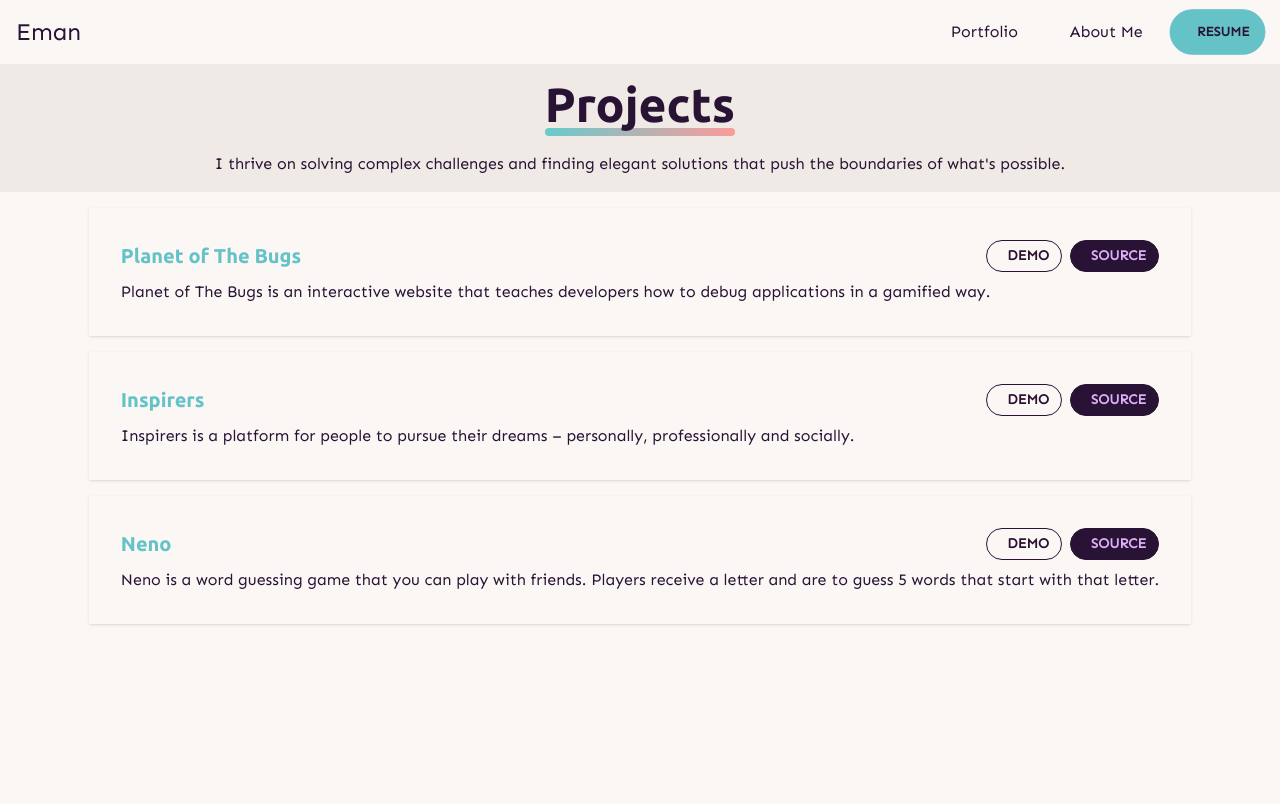
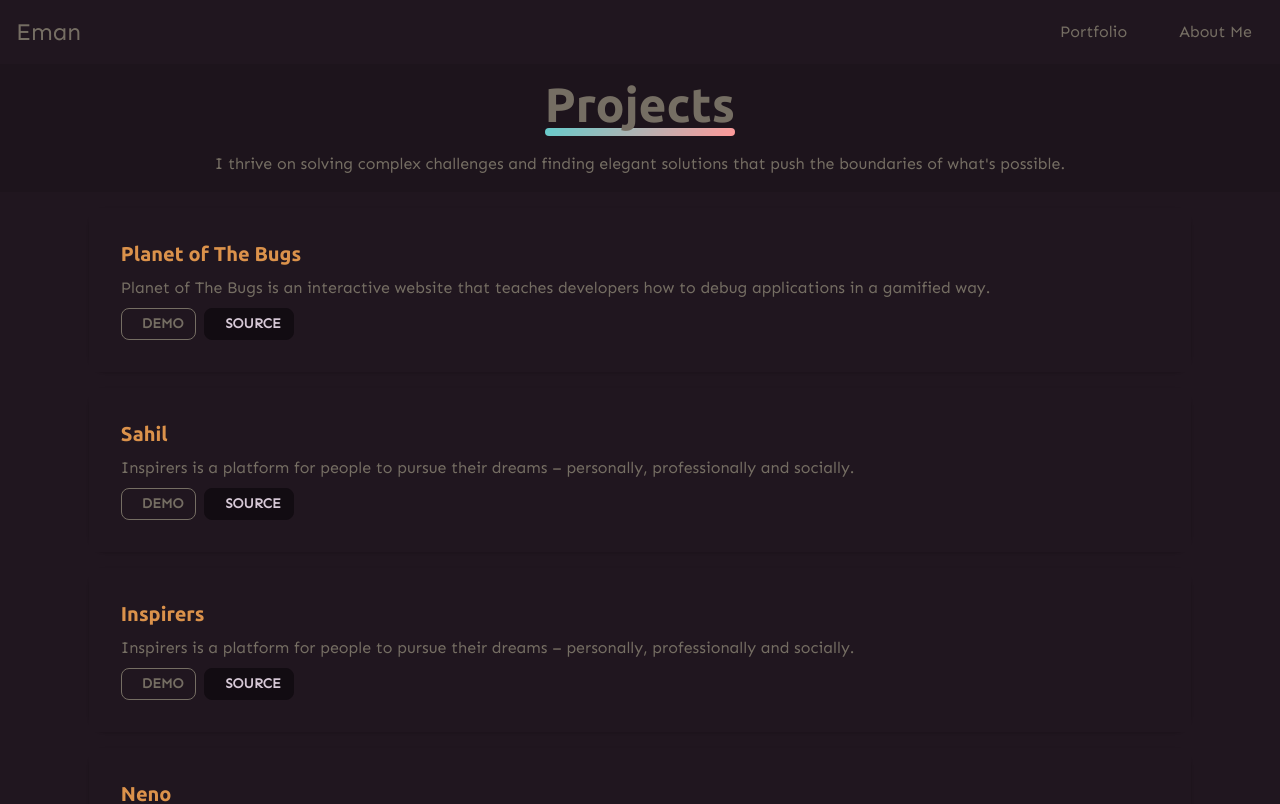
Before and after one commit to Emmanuel-Melon/eman-website, a SvelteKit app: page /portfolio in a window 1280 px wide. Shown: the top 804 px of the page. Built offline with nearby package versions, Linux system fonts and the light colour scheme.

Commit message:
feat: theme change

```diff
--- a/src/components/Experience.svelte
+++ b/src/components/Experience.svelte
@@ -7,35 +7,6 @@
 	import ExperienceCard from './ExperienceCard.svelte';
 	import { customGradient } from './utils/ui';
 	const experiences = [
-		{
-			id: 1,
-			name: 'MindsDB',
-			description:
-				'MindsDB is a fast-growing open-source infrastructure company that enables developers to quickly integrate machine learning into applications. In-Database Machine Learning: For time-series & anomaly detection.',
-			tags: ['Svelte', 'Node'],
-			image: mindsdb,
-			location: "San Jose, California, United States",
-			url: "",
-			title: 'Integrations Maintainer',
-			duration: 'June 2023 - Present',
-			stack: [
-				{
-					title: 'Python'
-				},
-				{
-					title: 'PostgreSQL'
-				},
-				{
-					title: 'SnowFlake'
-				},
-				{
-					title: 'MongoDB'
-				},
-				{
-					title: 'ClickHouse'
-				}
-			]
-		},
 		{
 			id: 2,
 			name: 'Planet Of The Bugs',
@@ -131,10 +102,6 @@
 
 <SectionWrapper>
 	<div>
-		<div class="text-center space-y-4 bg-base-200 p-8">
-			<h3 class="text-3xl font-bold">Experiences</h3>
-			<p>As a software developer with over 5 years of experience, I always strive to add value and I take a proactive approach to my work and place a strong emphasis on clear and effective communication.</p>
-		</div>
 		<div class="space-y-4 p-8 w-9/12 mx-auto">
 			{#each experiences as experience}
 				<ExperienceCard {experience} />
--- a/src/components/ExperienceCard.svelte
+++ b/src/components/ExperienceCard.svelte
@@ -19,18 +19,16 @@
 
 <div class="card rounded-none lg:card-side bg-base-100 shadow">
 	<div class="card-body">
-		<div class="flex items-center gap-2">
-			<h2 class="card-title text-2xl">{experience.title}</h2>
-			<div class="badge badge-lg">{experience.duration}</div>
+		<div class="flex justify-between items-center">
+			<h3 class="card-title text-3xl text-primary">{experience.title}</h3>
 		</div>
-		<h3 class="text-primary">
-			<a class="link link-hover" href={experience.url}>{experience.name}</a> <span class="text-neutral-focus"> - {experience.location}</span>
-		</h3>
+		<div class="flex justify-between items-center text-accent">
+			<a class="link link-hover gap-4" href={experience.url}><iconify-icon icon="ri:briefcase-line" /> {experience.name}</a>
+		</div>
 		<p>{experience.description}</p>
-		<div class="divider">Tech Stack</div>
 		<div class="flex gap-2 items-center">
 			{#each experience.stack as { title }}
-				<div class="badge badge-lg badge-outline">{title}</div>
+				<div class="badge badge-lg badge-secondary">{title}</div>
 			{/each}
 		</div>
 	</div>
--- a/src/components/Header.svelte
+++ b/src/components/Header.svelte
@@ -26,7 +26,7 @@
 			{#each links as { icon, title, href }}
 				<li><a {href}><iconify-icon {icon} />{title}</a></li>
 			{/each}
-			<li><a class="btn btn-primary" href='https://docs.google.com/document/d/1R3nD1VyCwJjwhzpoz8jDn0aKqxoyN2kVRkpHTip4HPY/edit?usp=sharing' target="_blank"><iconify-icon icon='ri:article-line' />Resume</a></li>
+
 		</ul>
 	</div>
 </nav>
--- a/src/components/Interests/InterestCard.svelte
+++ b/src/components/Interests/InterestCard.svelte
@@ -6,27 +6,12 @@
 <div class={`flex ${ interest.position === "left" ? "flex-row" : "flex-row-reverse"}`}>
     <div class="w-3/4 bg-base-100 card rounded-none shadow">
         <div class="card-body">
-            <div class="bg-secondary text-secondary bg-opacity-5 w-fit p-2 rounded-md">
+            <div class="bg-accent text-secondary bg-opacity-5 w-fit p-2 rounded-md">
                 <iconify-icon icon={interest.icon} height="32" width="32" />
             </div>
           <h2 class="card-title text-primary">{interest.title}</h2>
           <p>{interest.description}</p>
         </div>
     </div>
-    <div class={`w-1/4 stats stats-vertical shadow rounded-none border-accent border-double ${ interest.position === "left" ? "border-l-4" : "border-r-4"}`}>
-        <div class="stat">
-          <div class="stat-title">{interest.first.label}</div>
-          <div class="stat-value">{interest.first.value}</div>
-        </div>
 
-        <div class="stat">
-          <div class="stat-title">{interest.second.label}</div>
-          <div class="stat-value">{interest.second.value}</div>
-        </div>
-
-        <div class="stat">
-          <div class="stat-title">{interest.third.label}</div>
-          <div class="stat-value">{interest.third.value}</div>
-        </div>
-      </div>
 </div>
--- a/src/components/Interests/InterestsList.svelte
+++ b/src/components/Interests/InterestsList.svelte
@@ -52,7 +52,7 @@
 <SectionWrapper>
     <div class="h-full">
         <div class="text-center space-y-4 bg-base-200 p-8 mb-4">
-            <h3 class="text-3xl font-bold">Things I'm Passionate About</h3>
+            <h3 class="text-3xl font-bold text-primary">Things I'm Passionate About</h3>
             <p>
                 Join me on this journey as we explore the endless possibilities of software development,
                 push boundaries, and create impactful solutions together. Let's build something
--- a/src/components/Projects/ProjectOverview.svelte
+++ b/src/components/Projects/ProjectOverview.svelte
@@ -8,23 +8,23 @@
 	*/
 </script>
 
-<div class="card lg:card-side bg-base-100 shadow rounded-none">
+<div class="card lg:card-side bg-base-200 shadow">
 
 	<div class="card-body bg-base-100">
 		<div class="flex items-center justify-between">
 			<h2 class="card-title text-primary text-xl">
 				{project.title}
 			</h2>
-			<div class="flex justify-center items-center gap-2">
-				<button class="btn btn-sm btn-outline flex gap-2 items-center"
-					><iconify-icon icon="ri:computer-line" /> Demo</button
-				>
-				<button class="btn btn-sm flex gap-2 items-center"
-					><iconify-icon icon="ri:code-s-slash-line" /> Source</button
-				>
-			</div>
 		</div>
 		<p>{project.description}</p>
+		<div class="card-actions flex-start gap-2">
+			<button class="btn btn-sm btn-outline flex gap-2 items-center"
+				><iconify-icon icon="ri:computer-line" /> Demo</button
+			>
+			<button class="btn btn-sm flex gap-2 items-center"
+				><iconify-icon icon="ri:code-s-slash-line" /> Source</button
+			>
+		</div>
 	</div>
 
 </div>
--- a/src/components/Projects/ProjectsList.svelte
+++ b/src/components/Projects/ProjectsList.svelte
@@ -12,7 +12,16 @@
             demo: ""
         },
         {
-            id: 2,
+            id: 3,
+            title: "Sahil",
+            description: "Inspirers is a platform for people to pursue their dreams – personally, professionally and socially.",
+            tags: ["Svelte", "Node"],
+            image: cover,
+            source: "",
+            demo: ""
+        },
+        {
+            id: 3,
             title: "Inspirers",
             description: "Inspirers is a platform for people to pursue their dreams – personally, professionally and socially.",
             tags: ["Svelte", "Node"],
@@ -21,7 +30,7 @@
             demo: ""
         },
         {
-            id: 2,
+            id: 4,
             title: "Neno",
             description: "Neno is a word guessing game that you can play with friends. Players receive a letter and are to guess 5 words that start with that letter.",
             tags: ["Svelte", "Node"],
--- a/src/routes/+page.svelte
+++ b/src/routes/+page.svelte
@@ -1,6 +1,5 @@
 <script>
 	import Hero from '../components/Hero.svelte';
-
 	import InterestsList from '../components/Interests/InterestsList.svelte';
 	import Bio from '../components/Bio.svelte';
 	import Experience from '../components/Experience.svelte';
--- a/src/routes/about/+page.svelte
+++ b/src/routes/about/+page.svelte
@@ -6,19 +6,9 @@
 
 <div class="text-center space-y-4 bg-base-200 p-4 mb-4">
   <h1 class={`text-5xl font-bold mx-auto ${customGradient()}`}>Who Am I?</h1>
-	<p>
-		I thrive on solving complex challenges and finding elegant solutions that push the boundaries
-		of what's possible.
-	</p>
 </div>
 <SectionWrapper>
-	<div class="space-y-4 text-center">
-
-		<div
-			class="card flex-col md:flex-row mx-auto  card-side bg-base-100 rounded-none shadow w-11/12 md:w-3/4 max-w-4xl"
-		>
-			<div class="card-body  flex justify-center items-center">
-				<div class="space-y-4 ">
+	<div class="space-y-4 text-center w-3/5">
 		<h2 class="card-title text-center w-fit mx-auto">The Energy Man</h2>
 		<p>
 			With over 4 years of experience as a software developer, I have a track record of
@@ -28,7 +18,4 @@
 			technical writing, and open source.
 		</p>
 	</div>
-			</div>
-		</div>
-	</div>
 </SectionWrapper>
--- a/tailwind.config.cjs
+++ b/tailwind.config.cjs
@@ -2,7 +2,7 @@
 module.exports = {
 	content: ['./src/**/*.{html,js,svelte,ts}'],
 	daisyui: {
-		themes: ['halloween']
+		themes: ['pastel']
 	},
 	plugins: [require('daisyui'), require('@tailwindcss/typography')]
 };
--- a/tailwind.config.js
+++ b/tailwind.config.js
@@ -9,7 +9,7 @@ module.exports = {
 		  },
 	},
 	daisyui: {
-		themes: ['cupcake']
+		themes: ['coffee']
 	},
 	plugins: [require('daisyui'), require('@tailwindcss/typography')]
 };
```
Also changed, not shown: src/components/Hero.svelte (+32 -49 lines). Lines whose indentation alone changed are shown as unchanged.
